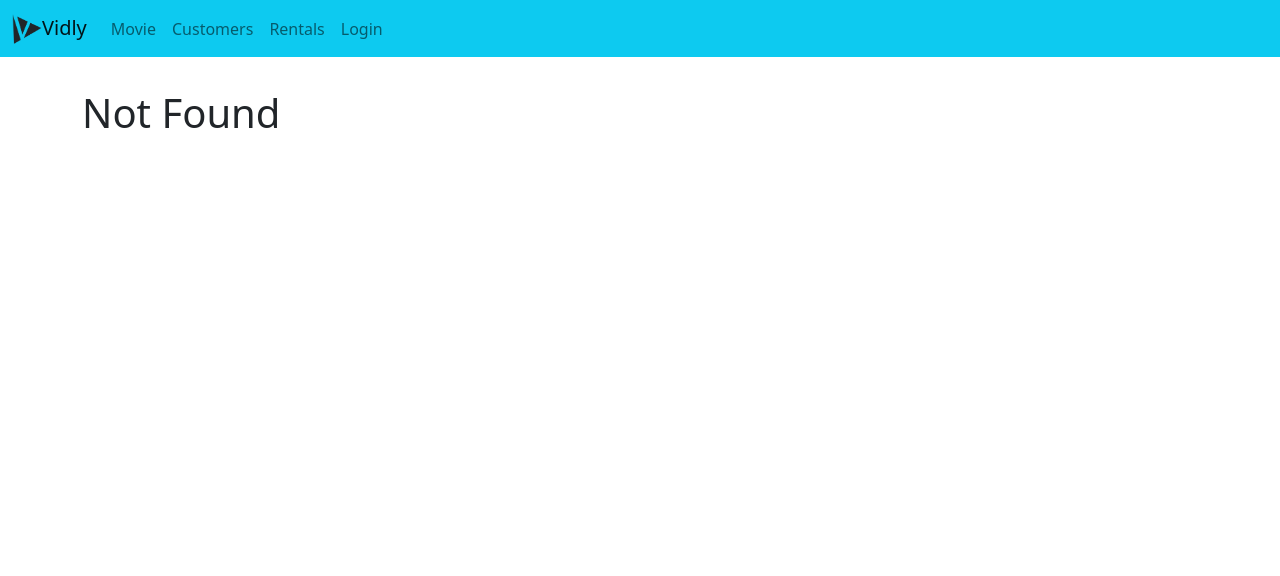
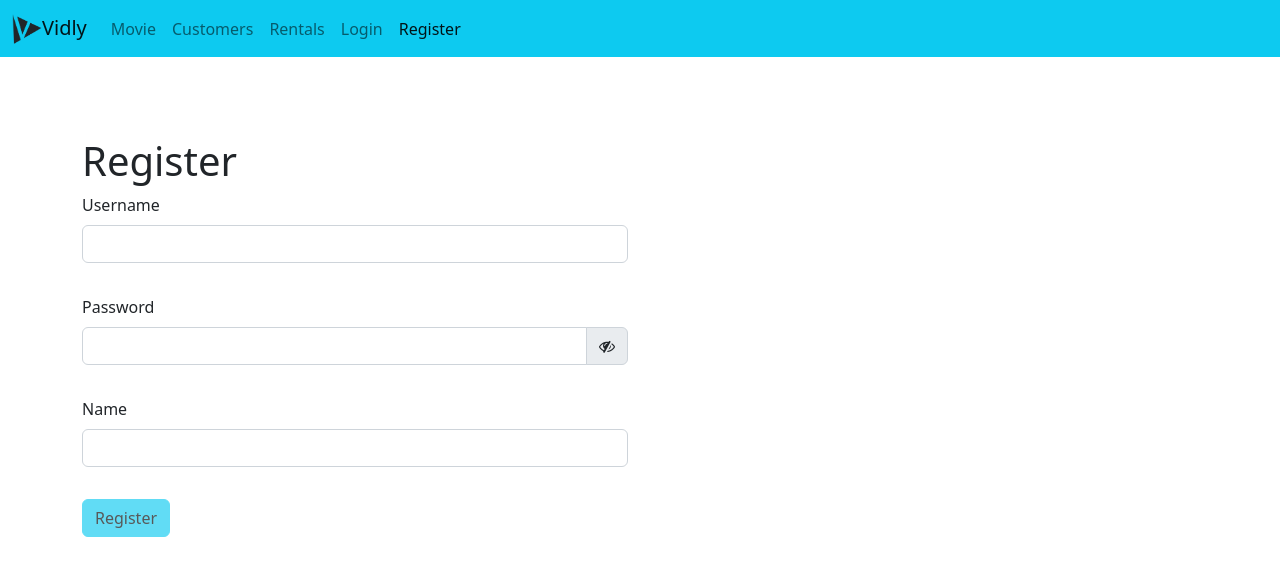
Before and after one commit to Beki-D/react-movie-mosh, a React (Create React App) app: page /register in a window 1280 px wide. Before the commit this address led to /not-found. Shown: the top 576 px of the page. Built offline with nearby package versions, Linux system fonts and the light colour scheme.

Commit message:
Added Register form

```diff
--- a/src/App.js
+++ b/src/App.js
@@ -7,6 +7,7 @@
 import NotFound from "./components/notFound";
 import Navbar from './components/navbar';
 import LoginForm from "./components/loginForm";
+import RegisterForm from "./components/registerForm";
 import "./App.css";
 
 // export function withRouter(Children){
@@ -23,6 +24,7 @@
       <Navbar />
       <main className="container">
         <Routes>
+          <Route path="/register" element={<RegisterForm />} />
           <Route path="/login" element={<LoginForm />} />
           <Route path="/movies/:id" element={<MovieForm />} />
           <Route path="/movies" element={<Movies />} />
--- a/src/components/navbar.jsx
+++ b/src/components/navbar.jsx
@@ -41,6 +41,11 @@
                                 Login
                             </NavLink>
                         </li>
+                        <li className="nav-item">
+                            <NavLink className="nav-link" to="/register">
+                                Register
+                            </NavLink>
+                        </li>
                     </ul>
                 </div>
             </div>
--- /dev/null
+++ b/src/components/registerForm.jsx
@@ -0,0 +1,45 @@
+import Joi from "joi-browser";
+import Form from "./common/form";
+
+class RegisterForm extends Form {
+    state = {
+        data: { username: '', password: '' },
+        errors: { },
+        passwordVisible : false
+    };
+
+    schema = {
+        username: Joi.string().required().label("Username"),
+        password: Joi.string().required().label("Password")
+    }
+
+    doSubmit = () => {
+        //Call server
+        console.log('Submitted successfully');
+    }
+
+    handleClick = () => {
+        const currentVisibility = this.state.passwordVisible;
+        this.setState({ passwordVisible:  !currentVisibility});
+    }
+
+    render() {
+        return (
+            <div className="row">
+                <div className="col-sm-5 col-md-6 mt-5">
+                    <h1>Register</h1>
+                    <form onSubmit={this.handleSubmit}>
+                        {this.renderInput("username", "Username", true)}
+                        <div className="mb-3">
+                            {this.renderInput("password", "Password")}
+                        </div>
+                        {this.renderInput("name", "Name", true)}
+                        {this.renderButton("Register")}
+                    </form>
+                </div>
+            </div>
+        );
+    }
+}
+
+export default RegisterForm;
```
Also changed, not shown: src/components/common/input.jsx (line endings or trailing spaces).
